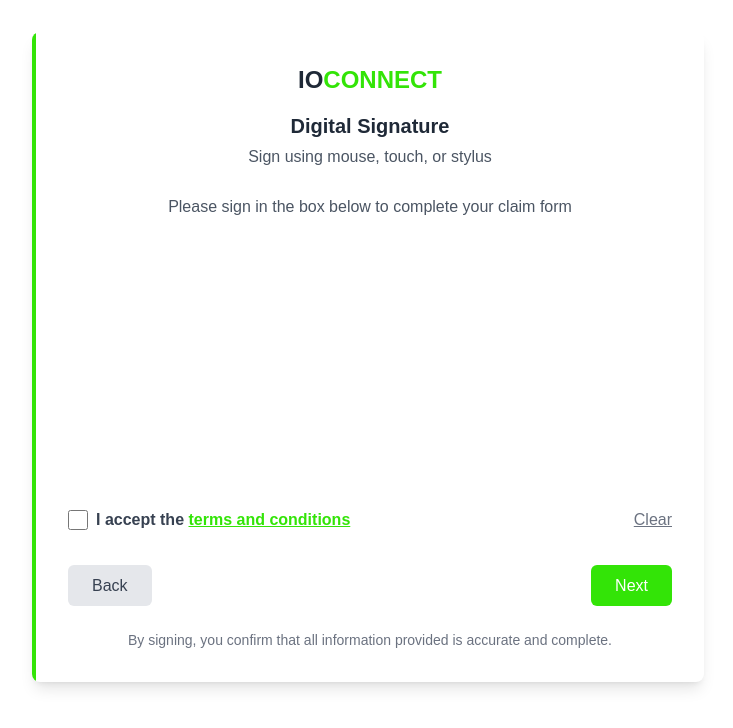
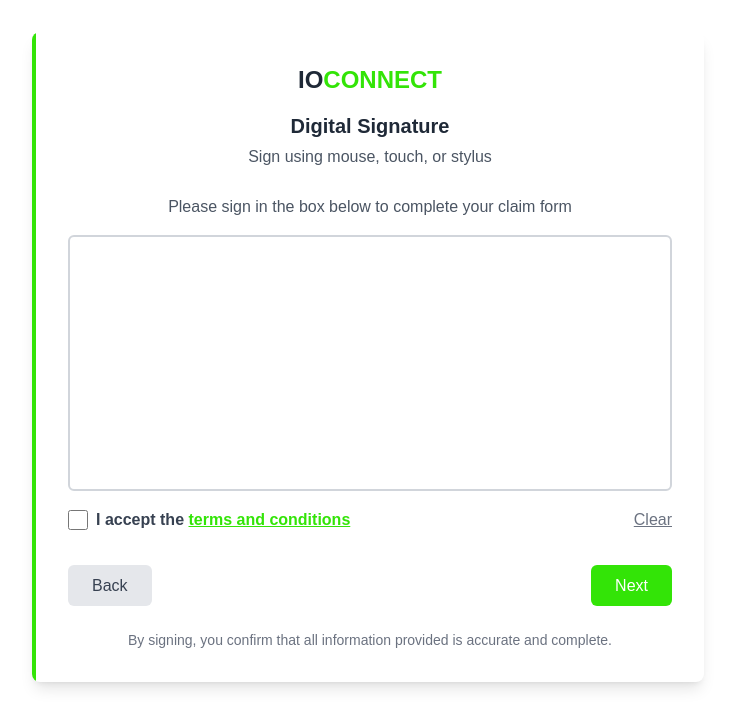
Before and after one commit to pawekz/SERV-IT-MANAGER, a React (Vite) app in the folder frontend/: page /signature in a window 1280 px wide. Shown: the top 728 px of the page, without its empty margins (272-1005 px from the left). Built offline with nearby package versions, Linux system fonts and the light colour scheme; no server answers; what @react-pdf/renderer would draw is missing.

Commit message:
Frontend: Enhance SignatureCapturePad.jsx styling with border and rounded corners for improved visual appeal

```diff
--- a/frontend/src/pages/SignatureCapturePad/SignatureCapturePad.jsx
+++ b/frontend/src/pages/SignatureCapturePad/SignatureCapturePad.jsx
@@ -166,7 +166,7 @@ const SignatureCapturePad = ({ onBack, formData, onDashboard, onSubmit }) => {
                         <div className="flex-1 max-w-3xl">
                             <canvas
                                 ref={canvasRef}
-                                className="w-full h-64 cursor-crosshair"
+                                className="w-full h-64 cursor-crosshair border-2 border-gray-300 rounded-md"
                                 onMouseDown={startDrawing}
                                 onMouseMove={draw}
                                 onMouseUp={stopDrawing}
```
